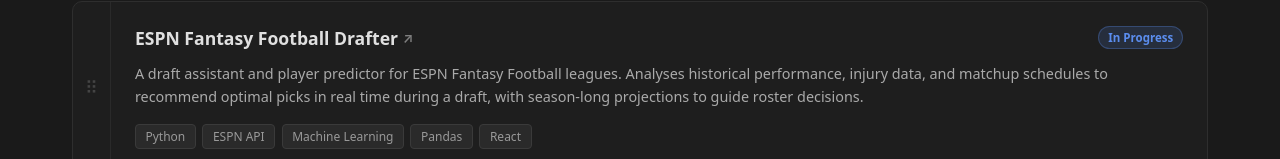
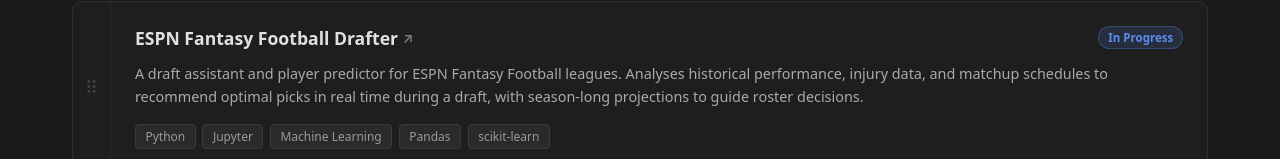
Before and after one commit to khylecalimlim/personal_website, an Angular app in the folder my-website-Angular/: page /projects in a window 1280 px wide. Shown: the part 793-952 px from the top of the page. Built offline with nearby package versions, Linux system fonts and the light colour scheme; a web font is replaced by a local one.

Commit message:
Update ESPN Fantasy Drafter card tags to reflect notebooks-first stack

```diff
--- a/my-website-Angular/src/app/projects/projects.component.ts
+++ b/my-website-Angular/src/app/projects/projects.component.ts
@@ -52,7 +52,7 @@
       status: 'wip',
       statusLabel: 'In Progress',
       description: 'A draft assistant and player predictor for ESPN Fantasy Football leagues. Analyses historical performance, injury data, and matchup schedules to recommend optimal picks in real time during a draft, with season-long projections to guide roster decisions.',
-      tags: ['Python', 'ESPN API', 'Machine Learning', 'Pandas', 'React']
+      tags: ['Python', 'Jupyter', 'Machine Learning', 'Pandas', 'scikit-learn']
     }
   ];
 
```
